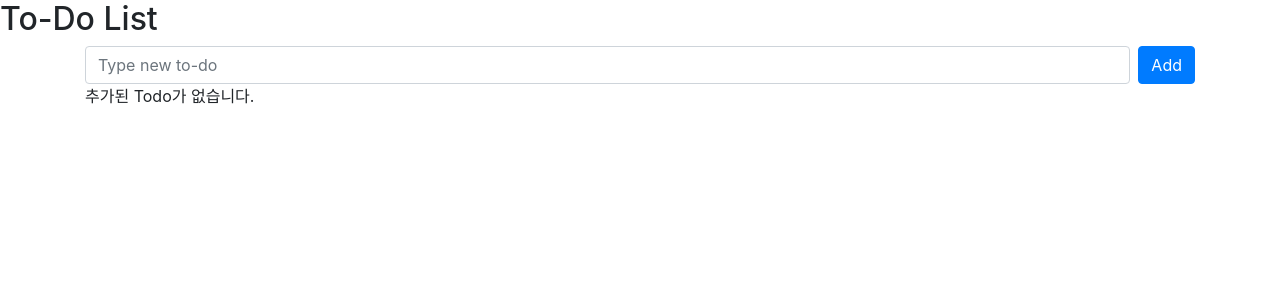
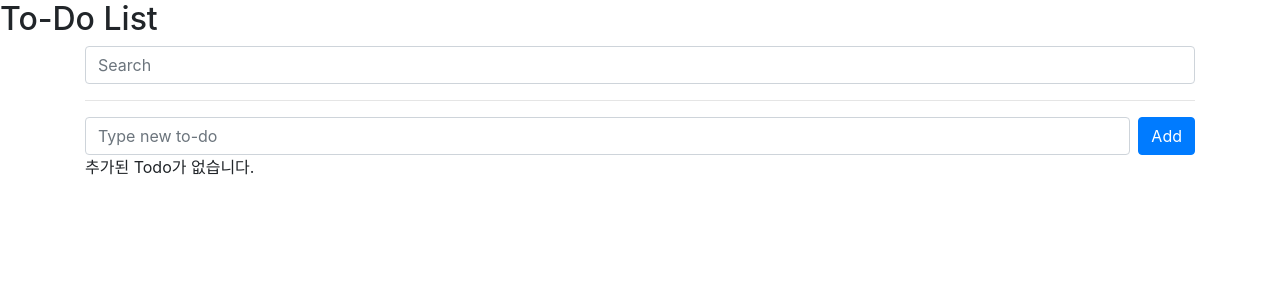
Before and after one commit to KumJungMin/vue3-basic, a Vue app in the folder todolist/: page / in a window 1280 px wide. Shown: the top 300 px of the page. Built offline with nearby package versions, Linux system fonts and the light colour scheme.

Commit message:
computed 사용하는 방법

```diff
--- a/todolist/src/App.vue
+++ b/todolist/src/App.vue
@@ -1,10 +1,17 @@
 <template>
   <h2>To-Do List</h2>
   <div class="container">
+    <input
+      class="form-control"
+      v-model="searchText"
+      type="text"
+      placeholder="Search"
+    />
+    <hr />
     <TodoSimepleForm @add-todo="addTodo" />
-    <div v-if="!todos.length">추가된 Todo가 없습니다.</div>
+    <div v-if="!filteredTodos.length">추가된 Todo가 없습니다.</div>
     <TodoList
-      :todos="todos"
+      :todos="filteredTodos"
       v-else
       @toggle-todo="toggleTodo"
       @delete-todo="deleteTodo"
@@ -13,7 +20,7 @@
 </template>
 
 <script>
-import { reactive } from "vue";
+import { reactive, computed, ref } from "vue";
 import TodoSimepleForm from "./components/TodoSimpleForm.vue";
 import TodoList from "./components/TodoList.vue";
 
@@ -30,12 +37,20 @@ export default {
     const toggleTodo = (idx) => {
       todos[idx].completed = !todos[idx].completed;
     };
-
+    const searchText = ref("");
+    const filteredTodos = computed(() => {
+      if (searchText.value) {
+        return todos.filter((todo) => todo.subject.includes(searchText.value));
+      }
+      return todos;
+    });
     return {
       todos,
       deleteTodo,
       addTodo,
       toggleTodo,
+      searchText,
+      filteredTodos,
     };
   },
 };
```
